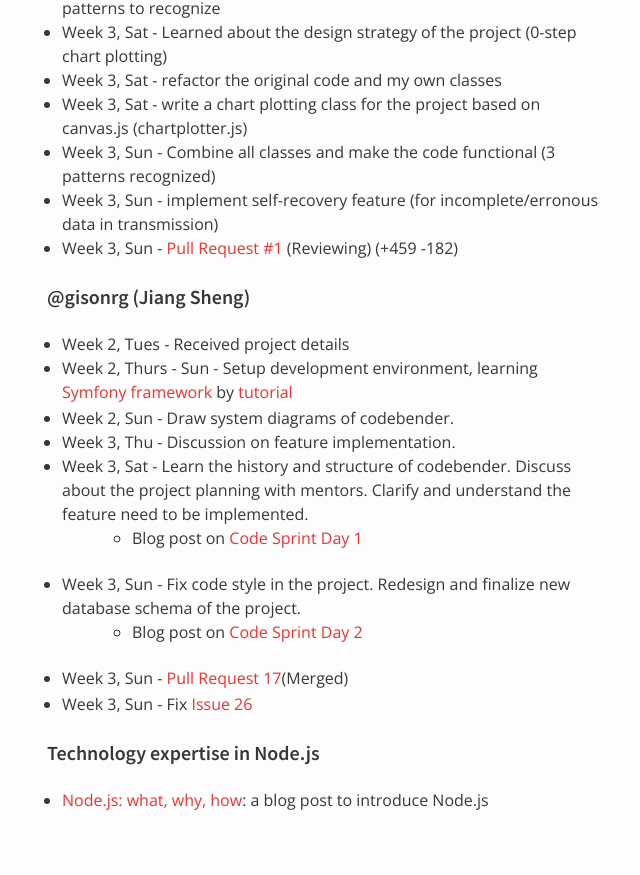
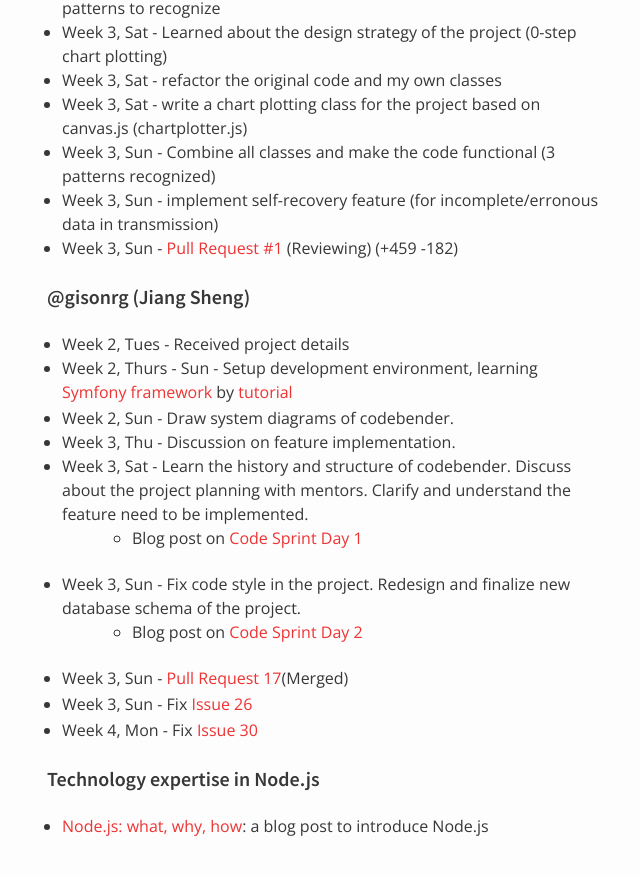
Before and after one commit to nus-oss/cs3281-AY1516S2-website, a Jekyll site: the page built from teams/codebender.md, in a window 1280 px wide and 900 px high, scrolled down 2639 px. Shown: the top 875 px of the window, without its empty margins (323-963 px from the left). Built offline with Jekyll 4.4.1, drawn with Linux system fonts in a browser that asks for light colours.

Commit message:
Update progress.
Add a new issue fixed

```diff
--- a/teams/codebender.md
+++ b/teams/codebender.md
@@ -95,6 +95,7 @@ permalink: /teams/codebender/
     * Blog post on [Code Sprint Day 2](http://blog.gisonrg.me/2016/CS3281-Code-Sprint-Day-2/)
 * Week 3, Sun - [Pull Request 17](https://github.com/codebendercc/eratosthenes/pull/17)(Merged)
 * Week 3, Sun - Fix [Issue 26](https://github.com/codebendercc/eratosthenes/issues/26)
+* Week 4, Mon - Fix [Issue 30](https://github.com/codebendercc/eratosthenes/issues/30)
 
 #### Technology expertise in Node.js
 * [Node.js: what, why, how](http://blog.gisonrg.me/2016/node-js-what-why-how/): a blog post to introduce Node.js
```
